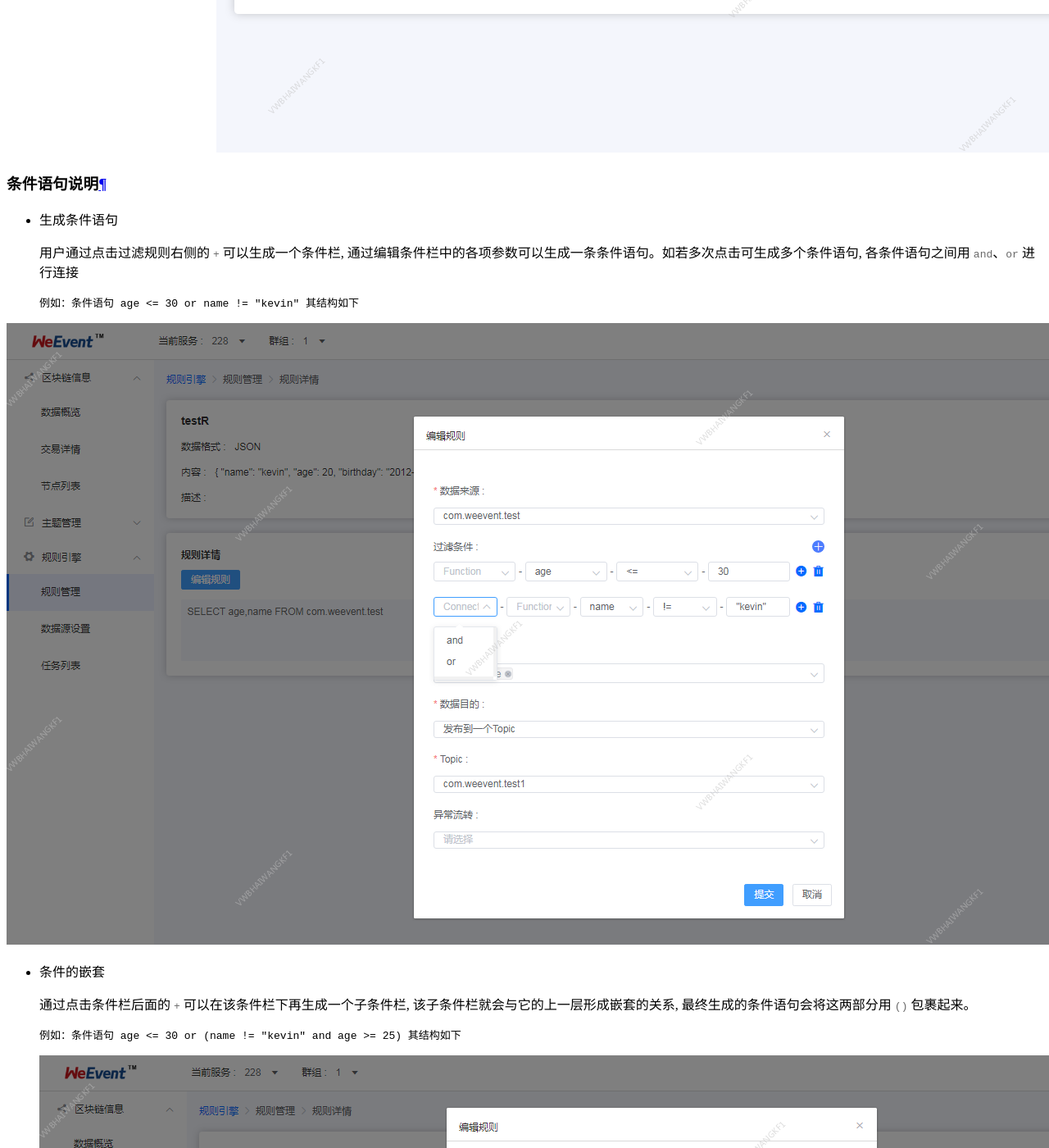
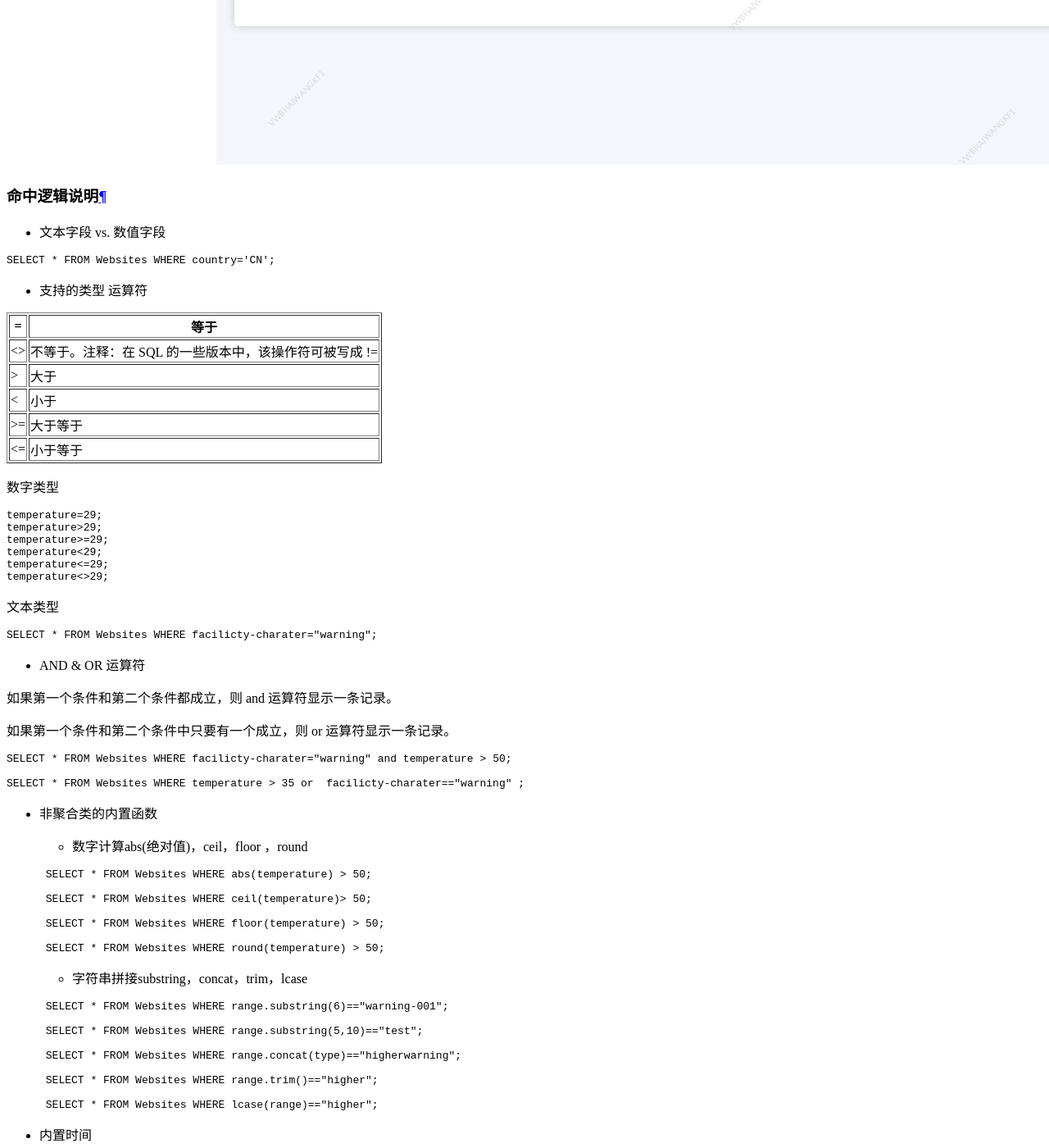
Before and after one commit to WeBankBlockchain/WeEvent-docs, a Sphinx documentation site: the page built from docs/install/module/processor.md, in a window 1280 px wide and 1400 px high, scrolled down 7589 px. Shown: the whole window at 82% size. Built offline with Sphinx 7.4.7 and the Read the Docs theme 2.0.0, drawn with Linux system fonts in a browser that asks for light colours; some of the changed text lies outside the part shown.

Commit message:
remove description of rule

````diff
--- a/docs/install/module/processor.md
+++ b/docs/install/module/processor.md
@@ -219,39 +220,6 @@
 
    ![processor-list.png](../../image/processor/rulelist.png)
 
-
-
-#### 条件语句说明
-
-   - 生成条件语句
-
-      用户通过点击过滤规则右侧的 `+` 可以生成一个条件栏, 通过编辑条件栏中的各项参数可以生成一条条件语句。如若多次点击可生成多个条件语句, 各条件语句之间用 `and`、`or` 进行连接
-
-      ```
-     例如：条件语句 age <= 30 or name != "kevin" 其结构如下
-     ```
-
-   ![processor-list.png](../../image/processor/addRule.png)
-
-
-
-   - 条件的嵌套
-
-     通过点击条件栏后面的 `+` 可以在该条件栏下再生成一个子条件栏, 该子条件栏就会与它的上一层形成嵌套的关系, 最终生成的条件语句会将这两部分用 `()` 包裹起来。
-
-     ```
-     例如：条件语句 age <= 30 or (name != "kevin" and age >= 25) 其结构如下
-     ```
-
-     ![processor-list.png](../../image/processor/childRule.png)
-
-
-
-   - 内置函数
-
-      条件语句支持选用 `内置函数`, 不同函数效果不同, 具体详情见本章最后章节。
-
-      ![processor-list.png](../../image/processor/ruleFunction.png)
 
 
 
````
Also changed, not shown: other parts of docs/install/module/processor.md (+2 -1 lines), docs/image/processor/addRule.png (deleted), docs/image/processor/childRule.png (deleted), docs/image/processor/ruleFunction.png (deleted).
